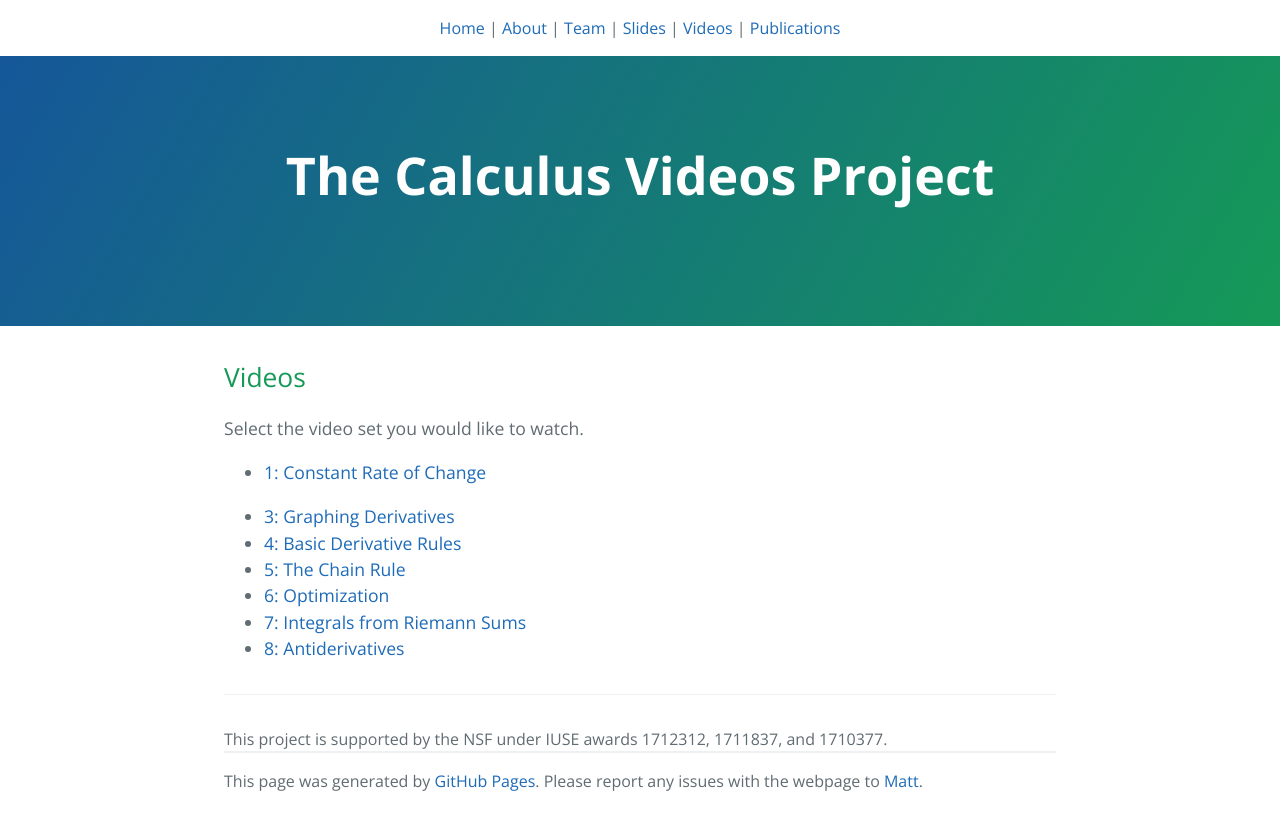
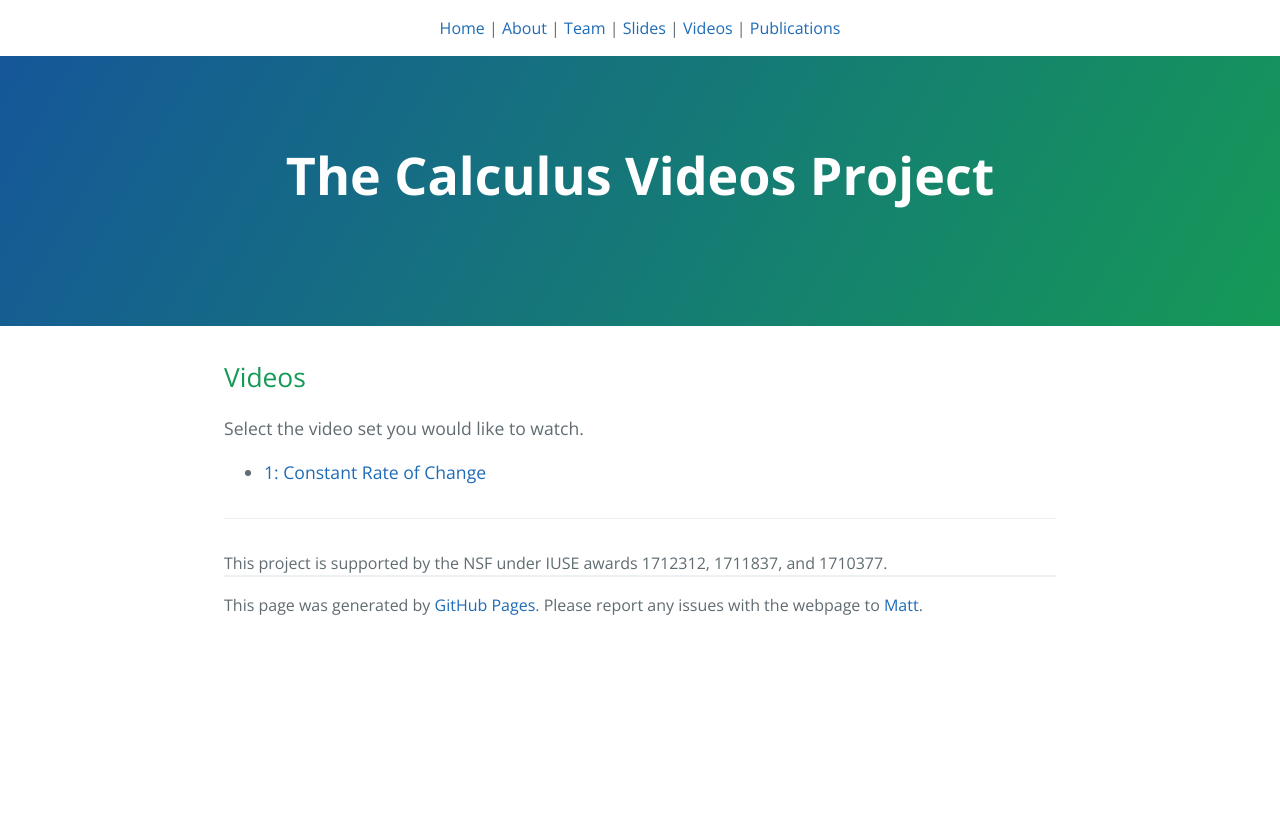
Before and after one commit to calcvids/calcvids.github.io, a Jekyll site: the page built from vids/index.md, in a window 1280 px wide. Shown: the top 830 px of the page. Built offline with Jekyll 4.4.1, drawn with Linux system fonts in a browser that asks for light colours; our own code applies the rules of GitHub Pages for plain Markdown files.

Commit message:
comment out videos after 1

```diff
--- a/vids/index.md
+++ b/vids/index.md
@@ -3,11 +3,10 @@
 Select the video set you would like to watch.
 
 * [1: Constant Rate of Change](1.md)
-
 <!--* [2: Approximating Instantaneous Rates of Change](2.md)-->
-* [3: Graphing Derivatives](3.md)
-* [4: Basic Derivative Rules](4.md)
-* [5: The Chain Rule](5.md)
-* [6: Optimization](6.md)
-* [7: Integrals from Riemann Sums](7.md)
-* [8: Antiderivatives](8.md)
+<!--* [3: Graphing Derivatives](3.md)-->
+<!--* [4: Basic Derivative Rules](4.md)-->
+<!--* [5: The Chain Rule](5.md)-->
+<!--* [6: Optimization](6.md)-->
+<!--* [7: Integrals from Riemann Sums](7.md)-->
+<!--* [8: Antiderivatives](8.md)-->
```
